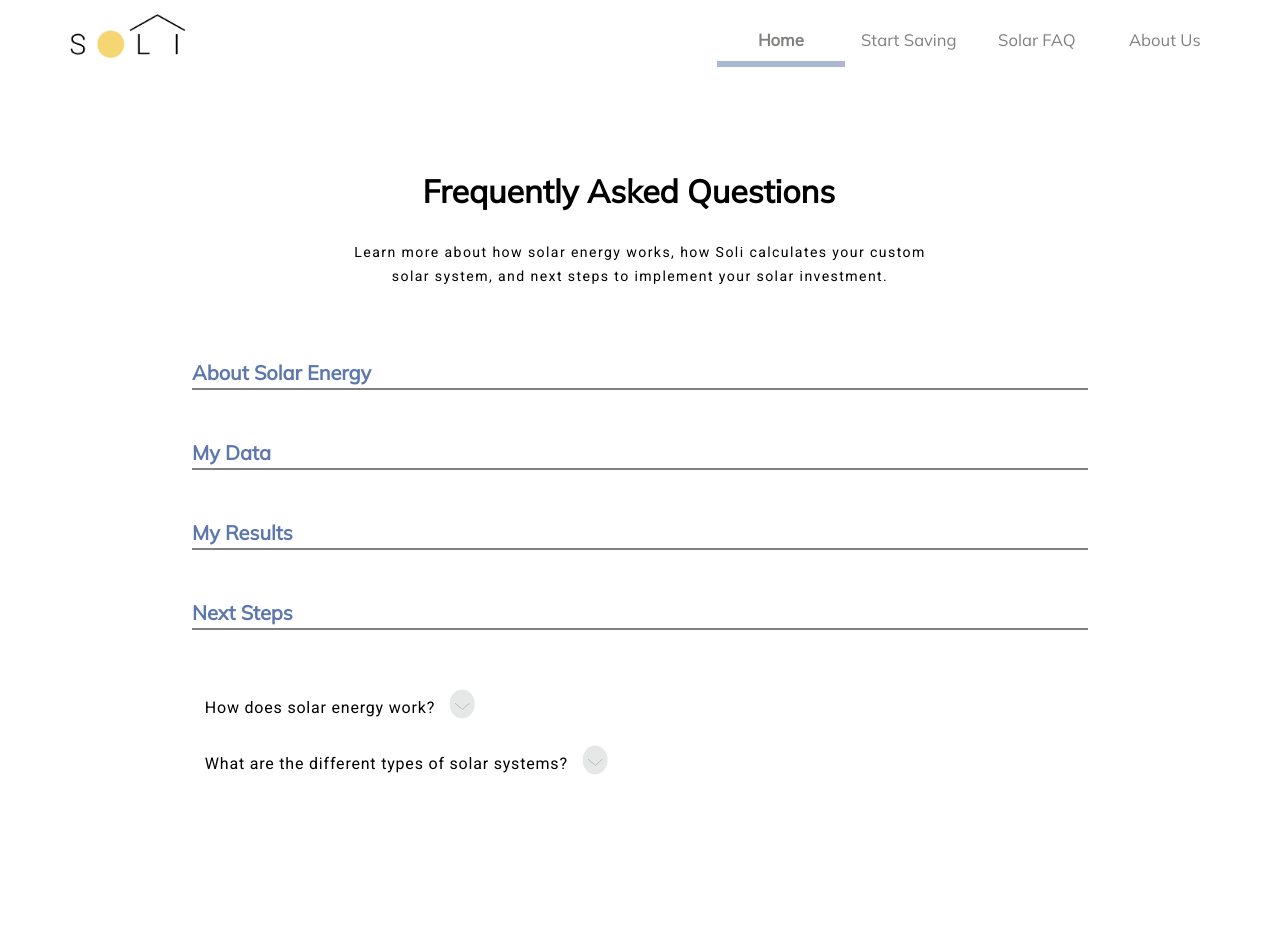
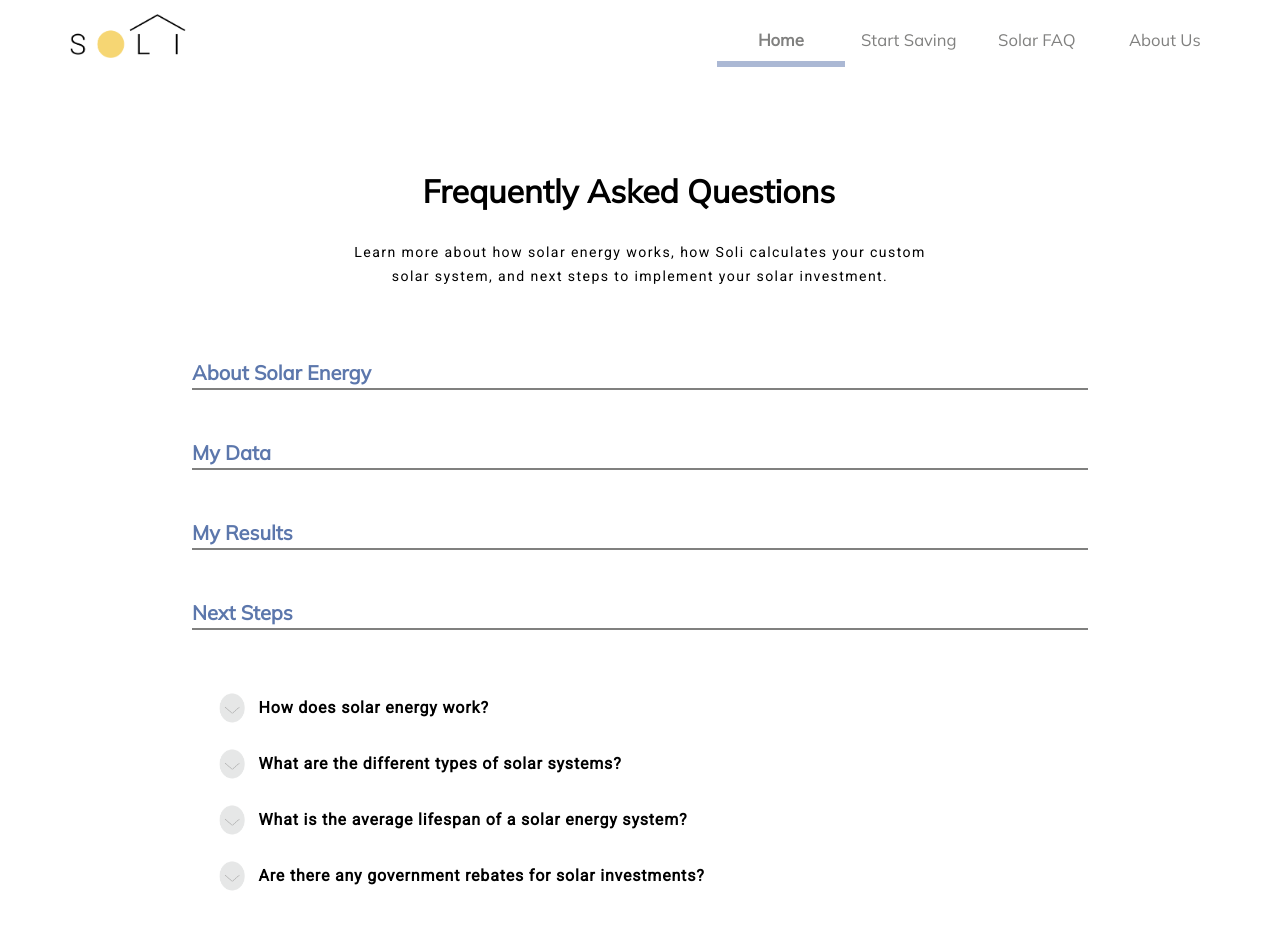
Before and after one commit to tanushree-sharma/fydp-app, a React (Create React App) app: page /FAQ in a window 1280 px wide. Shown: the top 928 px of the page. Built offline with nearby package versions, Linux system fonts and the light colour scheme.

Commit message:
fixed formatting

```diff
--- a/src/App.css
+++ b/src/App.css
@@ -1580,9 +1580,9 @@ select:invalid {
   height: 5vh;
   font-family: Roboto;
   font-style: normal;
-  font-weight: 500;
+  font-weight: 600;
   font-size: 2vh;
-  line-height: 28px;
+  line-height: 1vh;
   display: flex;
   align-items: center;
   text-align: center;
@@ -1594,11 +1594,11 @@ select:invalid {
 #accordion-answer{
   width: 65vw;
   height: auto;
-  padding: 1vh 1vw;
-
-  font-family: Roboto;
-  font-style: normal;
-  font-weight: normal;
+  padding: 1vh 4.5vw;
+
+  font-family: Roboto;
+  font-style: normal;
+  font-weight: 400;
   font-size: 2vh;
   line-height: 3vh;
   align-items: center;
--- a/src/components/AccordionSection.js
+++ b/src/components/AccordionSection.js
@@ -23,7 +23,7 @@ class AccordionSection extends Component {
     } = this;
 
     return (
-      <div id="accordion-section">
+      /*<div id="accordion-section">
         <div id="accordion-question" onClick={onClick}>
           {label}
           <div >
@@ -36,6 +36,19 @@ class AccordionSection extends Component {
             {this.props.children}
           </div>
         )}
+      </div>*/
+
+      <div id="accordion-section">
+        <div id="accordion-question" onClick={onClick}>
+            {!isOpen && <span><img src={faqArrowDown} id="faq-arrow"/></span>}
+            {isOpen && <span><img src={faqArrowUp} id="faq-arrow"/></span>}
+            {label}
+        </div>
+        {isOpen && (
+          <div id="accordion-answer">
+            {this.props.children}
+          </div>
+        )}
       </div>
     );
   }
--- a/src/components/SolarFAQ.js
+++ b/src/components/SolarFAQ.js
@@ -10,24 +10,35 @@ class SolarFAQ extends Component {
             <p id="faq-desc"> Learn more about how solar energy works, how Soli calculates your custom solar system, and next steps to implement your solar investment. </p>
 
             <p id="aboutSolar"> About Solar Energy </p>
-            <p id="myData"> My Data </p>
-            <p id="myResults"> My Results </p>
-            <p id="nextSteps"> Next Steps </p>
-
                 <div>
                 <Accordion allowMultipleOpen>
                     <div label='How does solar energy work?'>
                         <p>In residential projects, the Sun’s energy is harnessed through the use of photovoltaic (PV) technology. A solar panel is a collection of silicon PV cells that absorb sunlight to produce electricity through the Photovoltaic Effect. This electricity can be used to immediately power the home, or be reserved in a battery storage system for future use. </p>
 
                     </div>
+
                     <div label='What are the different types of solar systems?'>
                         <p>There are three primary residential solar PV and storage installations:</p>
                         <p><strong>Solar</strong> installations include solar panels providing energy for immediate use. Any unused energy captured by panels is lost.</p>
                         <p><strong>Solar + Battery</strong> installations use a home battery system to store excess energy captured during hours of sunlight to allow for use during periods of minimal or no sun exposure.</p>
                         <p><strong>Off-grid</strong> systems serve as stand alone power systems where homes are entirely self-sufficient and do not rely on the electrical grid at all. </p>
                     </div>
+
+                    <div label='What is the average lifespan of a solar energy system?'>
+                        <p>Solar panels have an average lifespan of 25-30 years, which is why Soli presents cost-saving results covering a span of a conservative 25 years. It is likely that panels will remain functioning beyond 25 years, however the yearly rate of deterioration will reduce their effectiveness over time.</p>
+
+                    </div>
+
+                    <div label='Are there any government rebates for solar investments?'>
+                        <p>As of February 2020, under Ontario’s current provincial government, there are no active rebate programs for homeowners with solar energy systems.</p>
+
+                    </div>
                 </Accordion>
                 </div>
+
+            <p id="myData"> My Data </p>
+            <p id="myResults"> My Results </p>
+            <p id="nextSteps"> Next Steps </p>
 
         </div>
         )
```
Also changed, not shown: 1 other file (tests, documents, lock files or other folders). Lines whose indentation alone changed are shown as unchanged.
